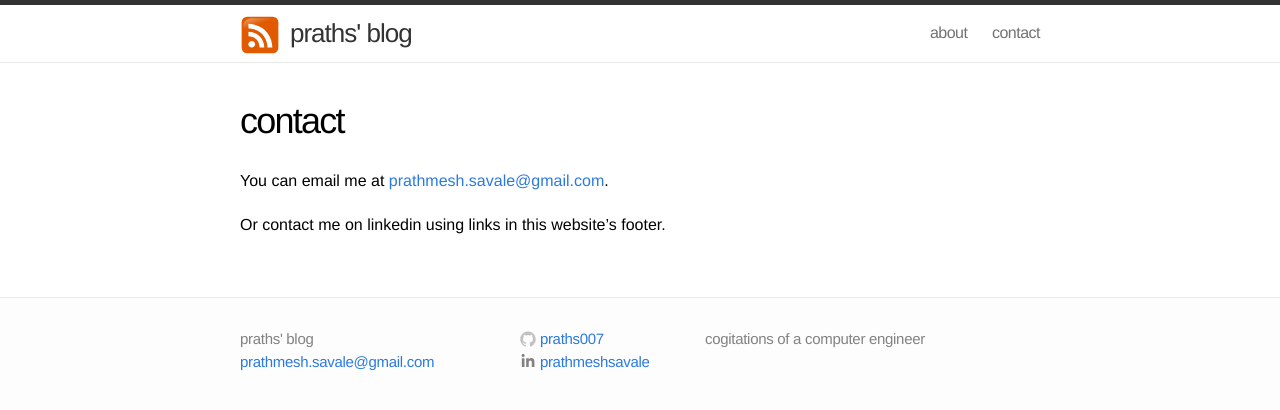
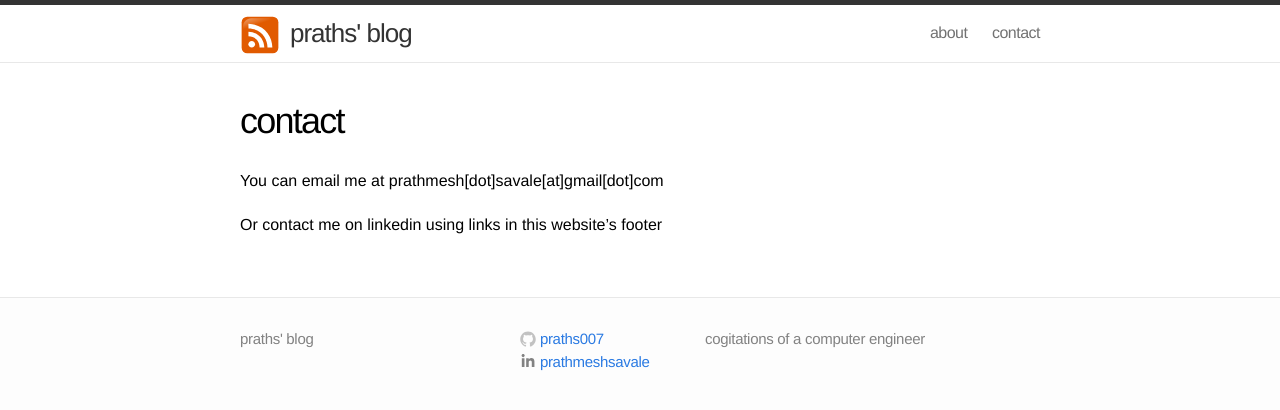
Before and after one commit to praths007/praths007.github.io, a Jekyll site: the page built from contact.md, in a window 1280 px wide. Shown: the top 410 px of the page. Built offline with Jekyll 4.4.1, drawn with Linux system fonts in a browser that asks for light colours; comment, search, counter and statistics services are not loaded.

Commit message:
changed contact

```diff
--- a/_includes/footer.html
+++ b/_includes/footer.html
@@ -7,7 +7,7 @@
     <div class="footer-col-1 column">
       <ul>
         <li>{{ site.title }}</li>
-         <li><a href="mailto:{{ site.email }}">{{ site.email }}</a></li>
+         <!--<li><a href="mailto:{{ site.email }}">{{ site.email }}</a></li>-->
       </ul>
     </div>
 
--- a/contact.md
+++ b/contact.md
@@ -4,6 +4,6 @@
 permalink: /contact/
 ---
 
-You can email me at <prathmesh.savale@gmail.com>.
+You can email me at prathmesh[dot]savale[at]gmail[dot]com
 
-Or contact me on linkedin using links in this website's footer.
+Or contact me on linkedin using links in this website's footer
```
